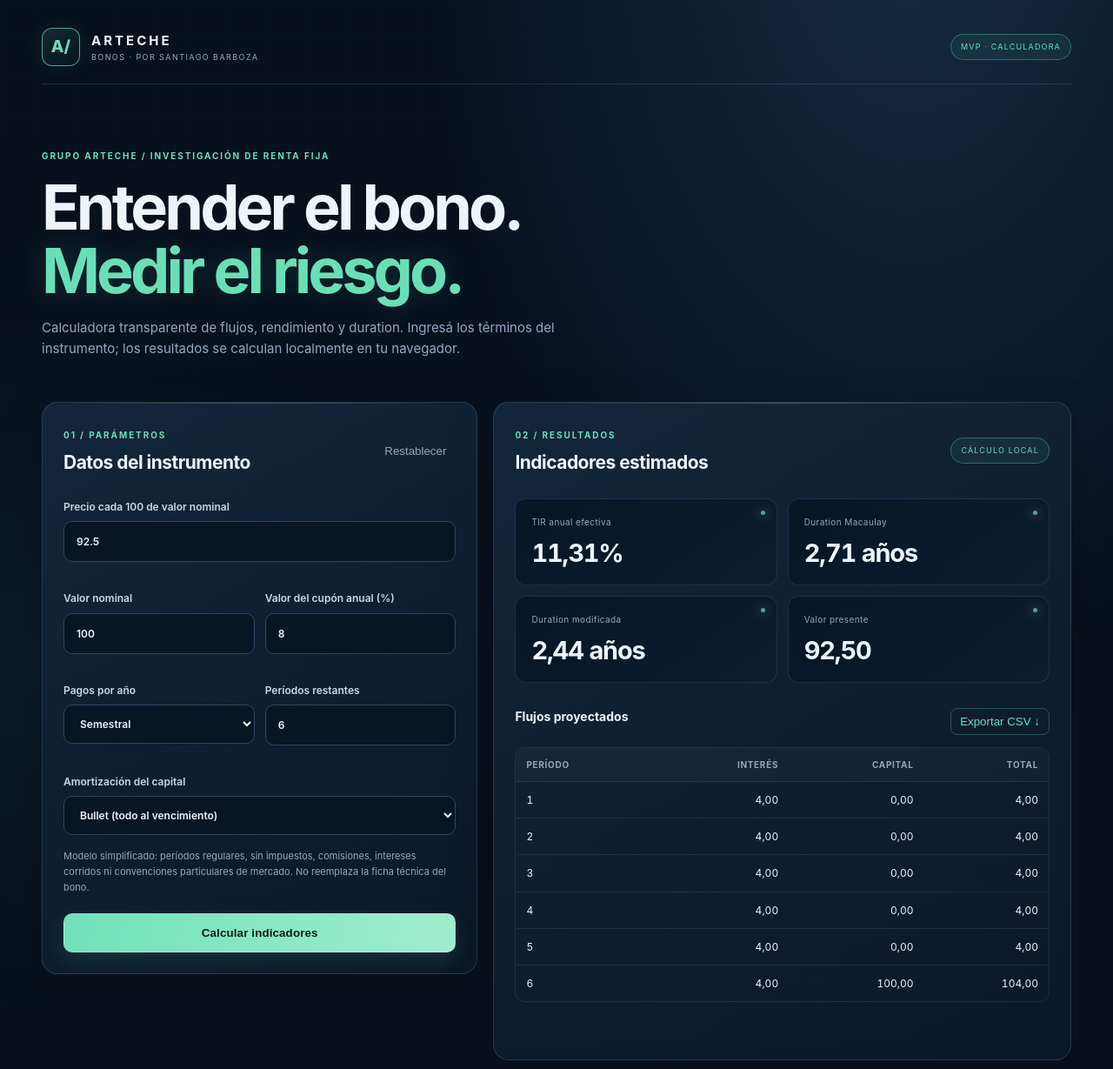
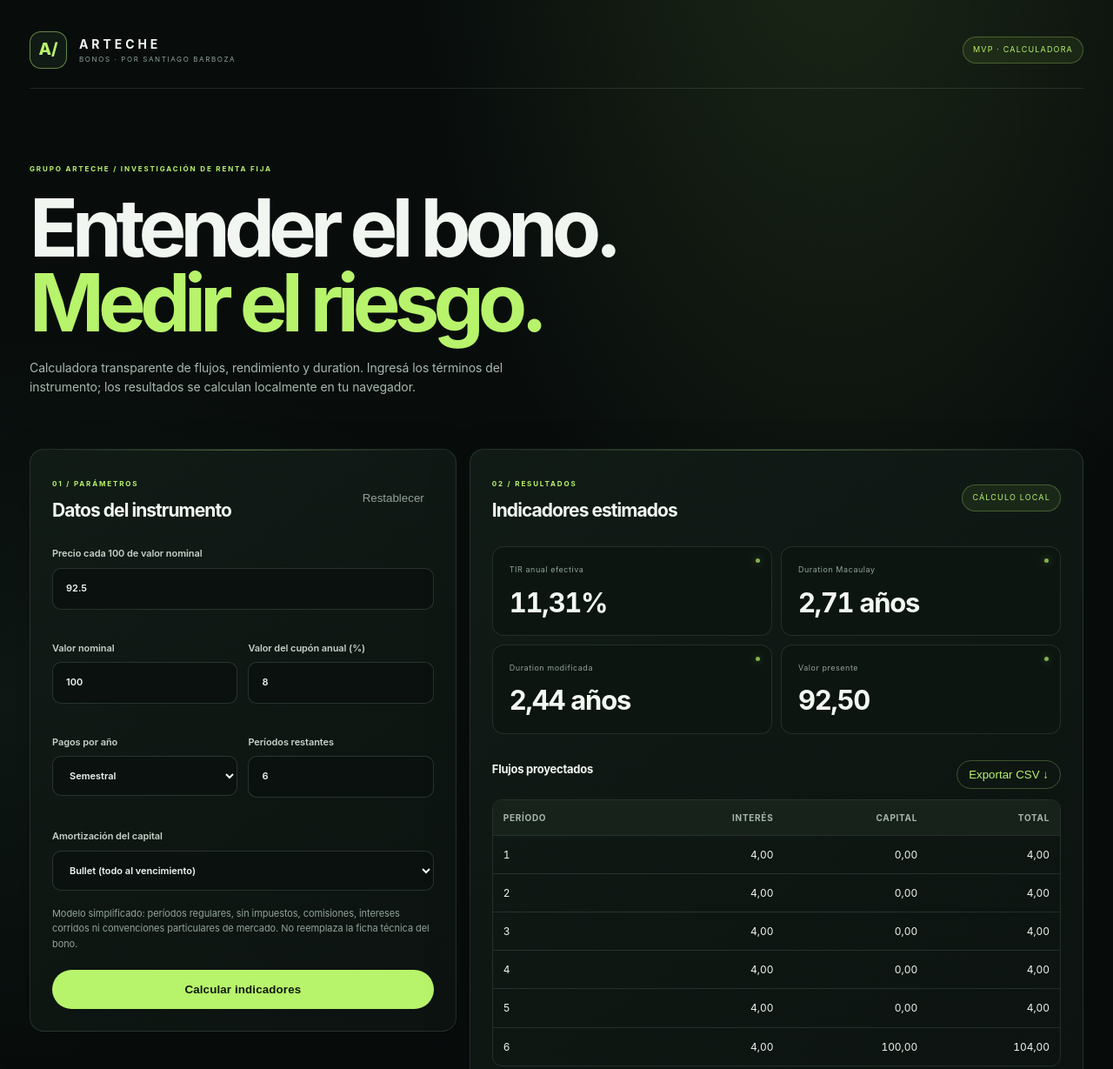
Before and after one commit to institutocabildo-ui/arteche-bonos, a plain HTML site: page index.html in a window 1280 px wide. Shown: the top 1229 px of the page at 87% size. Drawn offline with Linux system fonts and the light colour scheme.

Commit message:
Refresh Bonos visual identity with minimal premium design

```diff
--- a/styles.css
+++ b/styles.css
@@ -65,3 +65,56 @@ tbody tr:last-child td{border-bottom:0}
 footer{padding:28px 0 18px;color:var(--muted);font-size:10px;letter-spacing:.04em;border-top:1px solid rgba(117,151,183,.16);margin-top:26px}
 @media(max-width:800px){.app{padding:17px}.workspace{grid-template-columns:1fr}.intro{padding:44px 0 26px}.panel{padding:19px}.metrics strong{font-size:25px}}
 @media(max-width:430px){header{align-items:flex-start;gap:12px}.tag{font-size:8px;padding:6px 8px}.two{gap:8px}.panel-head h2{font-size:19px}.metrics{gap:9px}.metrics article{padding:15px}.metrics strong{font-size:22px}}
+
+
+/* ARTECHE VISUAL SYSTEM 2.0 — editorial minimal / high-contrast desk */
+:root{
+  --bg:#080d0c;--panel:#101816;--panel2:#14211d;--line:rgba(193,224,207,.13);
+  --muted:#91a39a;--text:#f1f6f1;--mint:#b7f36b;--blue:#a7c9ff;--gold:#d8c78c;
+}
+body{
+  background:radial-gradient(ellipse at 75% -12%,rgba(183,243,107,.12),transparent 36%),
+  radial-gradient(ellipse at 0 48%,rgba(68,115,91,.10),transparent 34%),var(--bg);
+  letter-spacing:-.005em;
+}
+body:before{opacity:.055;background-size:56px 56px}
+.app{max-width:1380px;padding:26px 34px}
+header{height:76px;border-color:var(--line)}
+.brand{gap:14px}
+.brand b{font-size:14px;letter-spacing:.28em}
+.brand small{font-size:8px;letter-spacing:.2em}
+.mark{width:43px;height:43px;border-radius:13px;background:#111b15;border-color:rgba(183,243,107,.5);color:var(--mint);box-shadow:none}
+.tag,.state{border-color:rgba(183,243,107,.28);background:rgba(183,243,107,.07);color:var(--mint);border-radius:999px}
+.intro{padding:78px 0 45px;max-width:900px}
+.eyebrow,.panel-head small{font-size:8px;letter-spacing:.23em;color:var(--mint)}
+h1{font-size:clamp(50px,7.2vw,94px);line-height:.94;letter-spacing:-.075em;margin:18px 0 20px;font-weight:740}
+h1 em{color:var(--mint);text-shadow:none}
+.intro>p:last-child{font-size:14px;max-width:580px;color:#a9b8ae}
+.workspace{grid-template-columns:minmax(310px,.82fr) minmax(0,1.18fr);gap:15px}
+.panel{border:1px solid var(--line);border-radius:16px;background:linear-gradient(145deg,rgba(18,28,23,.97),rgba(12,19,16,.98));box-shadow:0 18px 55px rgba(0,0,0,.16);padding:25px}
+.panel:before{left:25px;right:25px;background:linear-gradient(90deg,transparent,rgba(183,243,107,.35),transparent)}
+.panel-head{margin-bottom:25px}
+.panel-head h2{font-size:21px;letter-spacing:-.045em}
+label{font-size:11px;color:#c7d3c9;margin:18px 0}
+input,select{background:#0a110e;border:1px solid rgba(193,224,207,.17);border-radius:10px;padding:14px 15px}
+input:focus,select:focus{border-color:var(--mint);box-shadow:0 0 0 3px rgba(183,243,107,.09)}
+.primary{background:var(--mint);color:#10180c;border:0;border-radius:999px;box-shadow:none;padding:15px 18px}
+.primary:hover{box-shadow:0 10px 28px rgba(183,243,107,.13)}
+.metrics{gap:10px}
+.metrics article{background:#0c1510;border:1px solid var(--line);border-radius:13px;padding:19px;box-shadow:none}
+.metrics article:after{background:var(--mint);box-shadow:0 0 10px rgba(183,243,107,.6)}
+.metrics small{font-size:9px;letter-spacing:.06em}
+.metrics strong{font-size:clamp(23px,2.6vw,31px);color:#f4f8f2}
+.cash{margin-top:30px}
+.cash h3{font-size:13px;letter-spacing:-.02em}
+.cash-head .quiet{border:1px solid rgba(183,243,107,.28);border-radius:999px;color:var(--mint);padding:8px 13px}
+.table-wrap{border:1px solid var(--line);border-radius:11px}
+th{background:#17221b;color:#a7b7aa}
+th,td{border-bottom:1px solid var(--line);padding:12px}
+tbody tr:hover{background:rgba(183,243,107,.045)}
+.engagement{background:linear-gradient(120deg,#152119,#101916);border-color:rgba(183,243,107,.18)}
+.ag-track{background:#263329}
+.ag-track div{background:linear-gradient(90deg,#91d74c,#d0f58b);box-shadow:none}
+footer{border-color:var(--line);font-size:8px;letter-spacing:.12em;padding:28px 0}
+@media(max-width:800px){.app{padding:17px}.intro{padding:50px 0 30px}.workspace{grid-template-columns:1fr}.panel{padding:19px}}
+@media(max-width:430px){h1{font-size:48px}.panel{padding:16px}.metrics article{padding:15px}}
```
